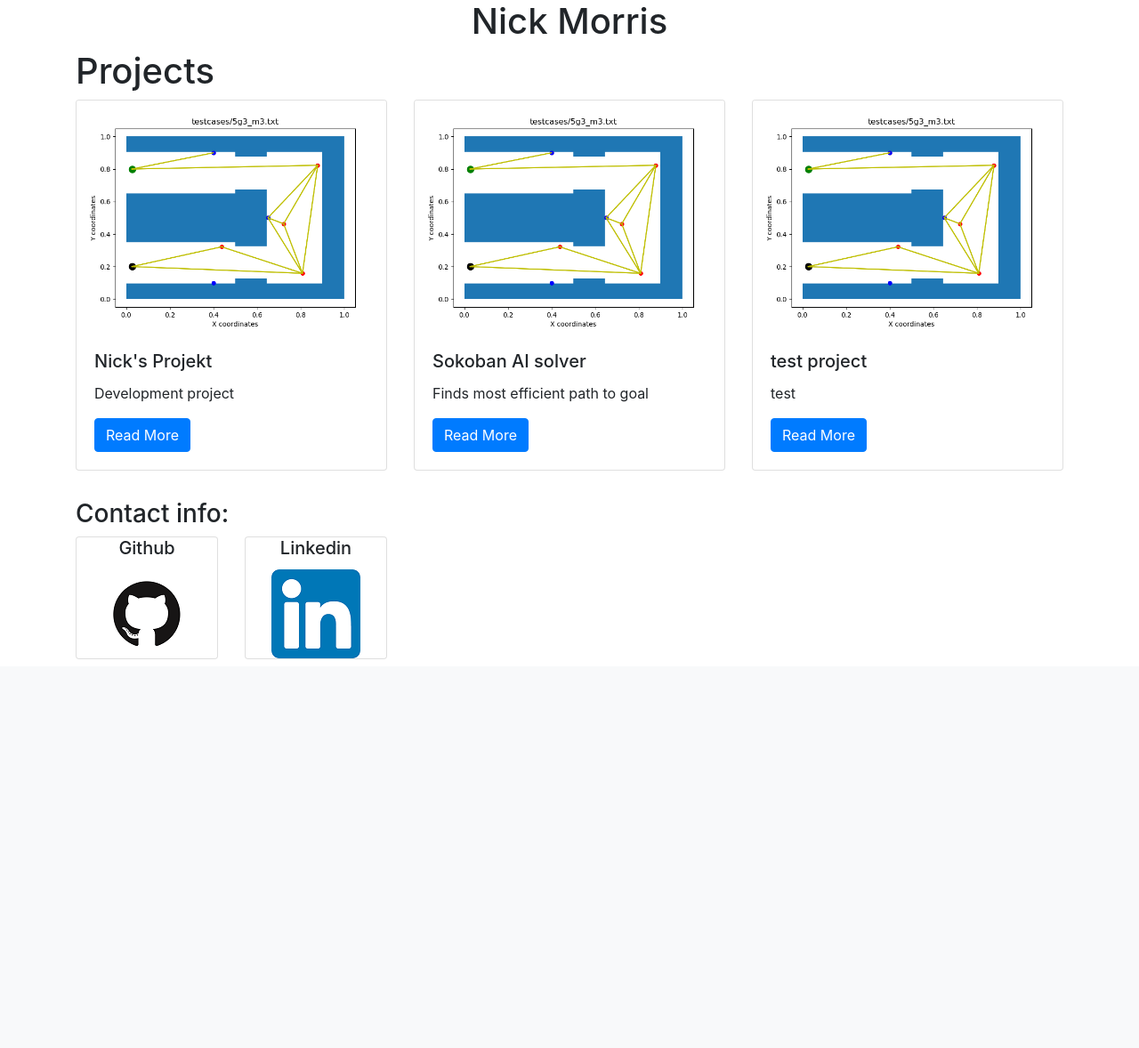
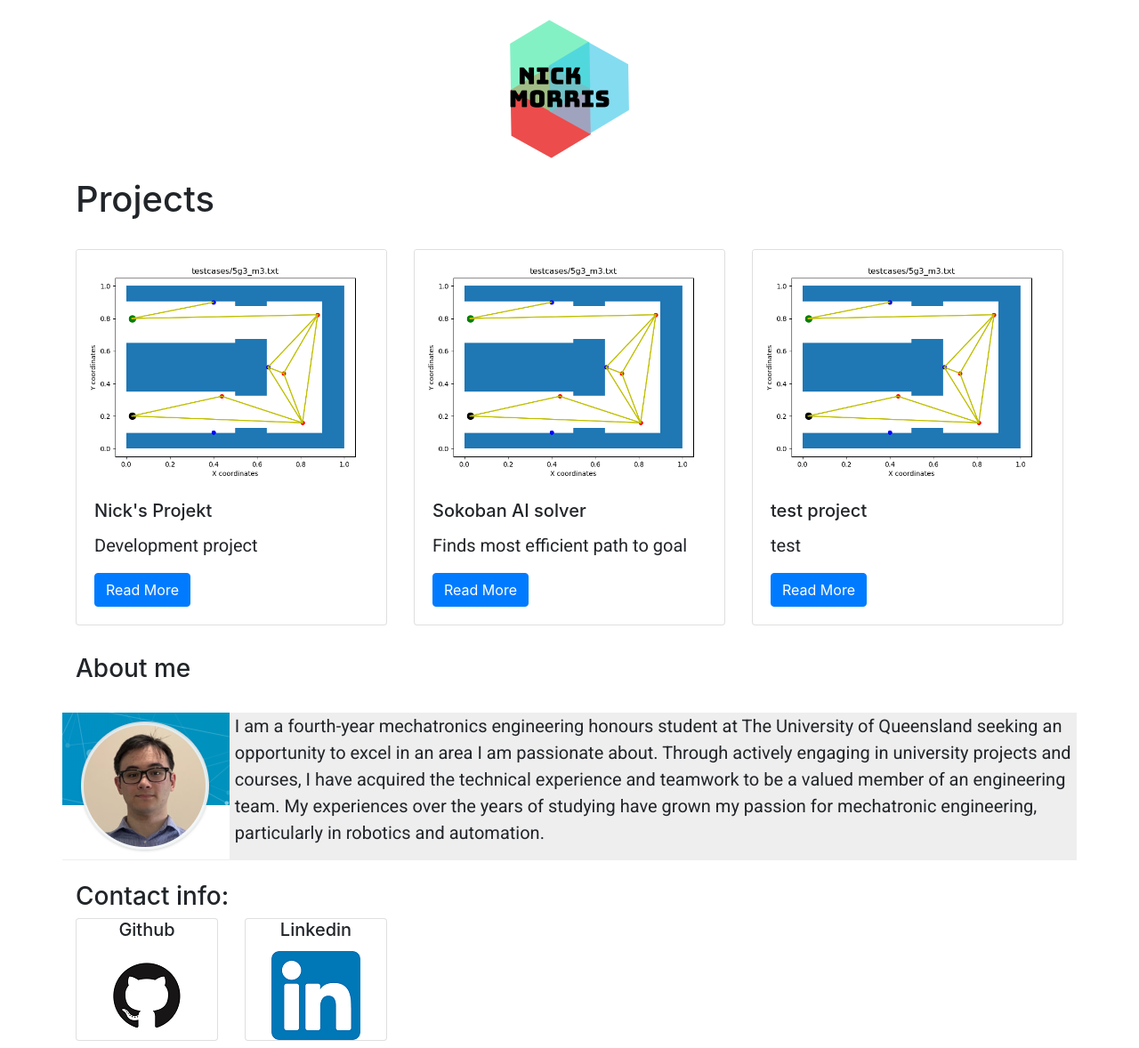
Before and after one commit to NicholasM0rris/personal_portfolio, a Django app: page /projects/ in a window 1280 px wide. Shown: the part 56-1234 px from the top of the page at 89% size. Before the commit the page ends 797 px from the top, so only its background shows below. Run offline with Django 3.2, Linux system fonts and the light colour scheme; data comes from the database, SQL or seed files in the repository; some libraries are stand-ins or nearby versions.

Commit message:
add image

```diff
--- a/personal_portfolio/settings.py
+++ b/personal_portfolio/settings.py
@@ -27,9 +27,9 @@ SECRET_KEY = 'x-awx1+e))6j8d&+%%8kzndzo$&us!4jjwlz3@+ld5bit_e-v2'
 # SECURITY WARNING: don't run with debug turned on in production!
 # DEBUG = False
 # DEBUG = os.environ.get('DJANGO_DEBUG', '') != 'False'
-DEBUG = True
+DEBUG = False
 
-ALLOWED_HOSTS = ['nm-pp.herokuapp.com/', 'nm-pp.herokuapp.com', "localhost", "127.0.0.1"]
+ALLOWED_HOSTS = ['nm-pp.herokuapp.com/', 'nm-pp.herokuapp.com', "localhost", "127.0.0.1",]
 
 # Application definition
 
--- /dev/null
+++ b/projects/static/css/styles.css
@@ -0,0 +1,27 @@
+* {
+  box-sizing: border-box;
+}
+.column {
+  float: left;
+  padding 10px;
+  width: 100%;
+}
+.left {
+  width: 17%;
+}
+
+.right {
+  width: 83%;
+}
+
+/* Clear floats after the columns */
+.row:after {
+  content: "";
+  display: table;
+  clear: both;
+}
+
+p {
+  font-family: 'Roboto', sans-serif;
+  font-size: 20px;
+}
--- a/projects/templates/project_index.html
+++ b/projects/templates/project_index.html
@@ -2,8 +2,14 @@
 {% load static %}
 {% block page_content %}
 
-<h1 style="text-align:center"> Nick Morris</h1>
+<link rel="stylesheet" href="{% static 'css/styles.css' %}">
+<link href="https://fonts.googleapis.com/css?family=Roboto&display=swap" rel="stylesheet">
+
+<center><img src='{% static "img/logo.png" %}'></center>
+
+<!--<h1 style="text-align:center"> Nick Morris</h1>-->
 <h1>Projects</h1>
+<br>
 <div class="row">
 {% for project in projects %}
     <div class="col-md-4">
@@ -22,6 +28,25 @@
     {% endfor %}
 </div>
 <br>
+<h3> About me </h3>
+<br>
+<span style="font-family:Roboto">
+<div class="row">
+  <div class="column left" style="background-color:#eee;">
+      <img src='{% static "img/nm.png" %}'>
+  </div>
+  <div class="column right" style="background-color:#eee;">
+    <p>I am a fourth-year mechatronics engineering honours student at The University of Queensland seeking an opportunity
+ to excel in an area I am passionate about. Through actively engaging in university projects and courses, I have
+ acquired the technical experience and teamwork to be a valued member of an engineering team.
+ My experiences over the years of studying have grown my passion for mechatronic engineering,
+ particularly in robotics and automation.
+    </p>
+  </div>
+</div>
+</span>
+
+<br>
 <h3> Contact info: </h3>
 <div class = "row">
     <div class="col-md-2">
@@ -37,7 +62,7 @@
     <div class="col-md-2">
             <div class="card mb-2">
                 <h5 class="card-title" style="text-align:center"> Linkedin</h5>
-                <a href="www.linkedin.com/in/nick-morris-546341149">
+                <a href="http://www.linkedin.com/in/nick-morris-546341149">
                     <center>
                     <img src='{% static "img/linkedin.png" %}'>
                     </center>
```
Also changed, not shown: projects/static/img/armgif.gif (added), projects/static/img/logo.png (added), projects/static/img/nm.png (added), projects/static/img/project4.PNG (added), projects/static/img/project5.png (added).
